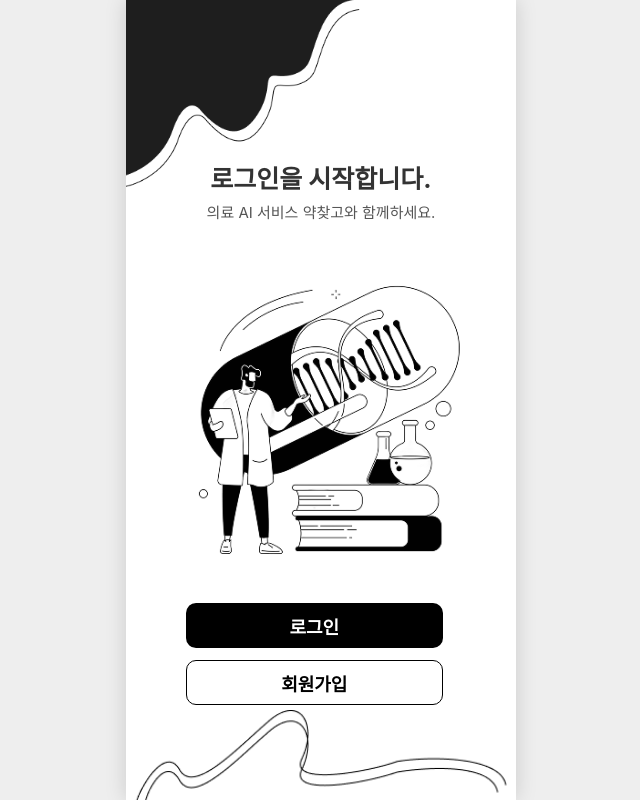
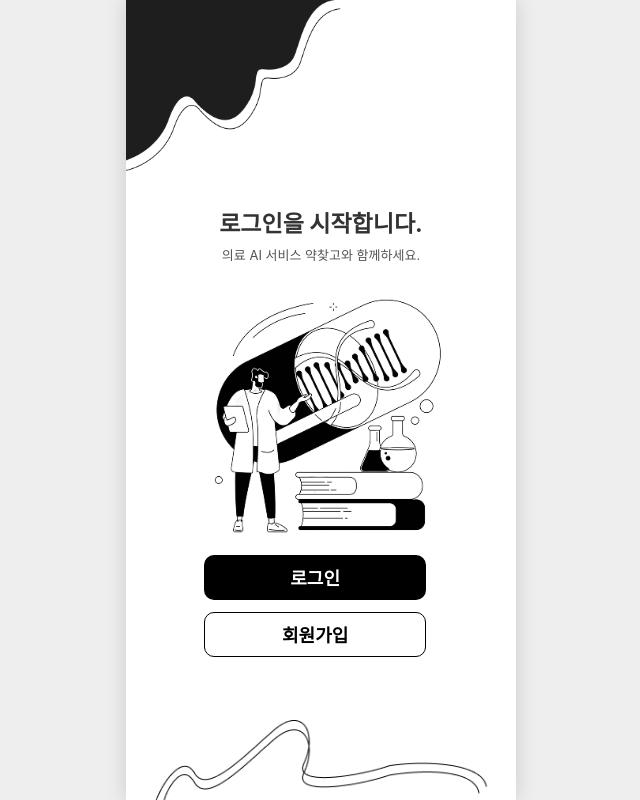
Before and after one commit to PARKSEONAH251/gptMedicine, a React (Create React App) app in the folder gptmedicine-web/: page /loginjoin in a window 1280 px wide. Shown: the whole page, without its empty margins (319-959 px from the left). Built offline with nearby package versions, Linux system fonts and the light colour scheme; no server answers.

Commit message:
스타일시프트 수정

```diff
--- a/gptmedicine-web/src/page/LoginJoin.css
+++ b/gptmedicine-web/src/page/LoginJoin.css
@@ -17,7 +17,7 @@
   position: absolute;
   top: 0;
   left: 0;
-  width: 60%;       /* 모바일에서도 가득 차도록 수정 */
+  width: 55%;       /* 모바일에서도 가득 차도록 수정 */
   max-width: 390px;  /* PC에서는 390px 기준 */
   z-index: 1;
   pointer-events: none;
@@ -30,7 +30,7 @@
   left: 50%;
   transform: translateX(-50%);
 
-  width: 95%;
+  width: 85%;
   max-width: 390px;
   z-index: 1;
   pointer-events: none;
@@ -38,8 +38,8 @@
 
 /* ⭐ 중앙 콘텐츠 전체 묶음 */
 .Login-content-wrapper {
-    width: 80%;
-    max-width: 270px;
+    width: 60%;
+    max-width: 260px;
     text-align: center;
     margin-top: 10%;
     z-index: 10;
@@ -50,7 +50,7 @@
 
 /* 제목 */
 .Login-welcome-text {
-    font-size: 25px;
+    font-size: 23px;
     font-weight: bold;
     margin-bottom: 12px;
     color: #333;
@@ -58,7 +58,7 @@
 
 /* 설명 */
 .Login-description-text {
-    font-size: 15px;
+    font-size: 13px;
     margin-top: -6px;
     color: #555;
 }
@@ -66,6 +66,7 @@
 /* 로고 묶음 */
 .Login-item {
     width: 100%;
+    margin-top: -20px;
     display: flex;
     justify-content: center;
 }
@@ -80,6 +81,7 @@
 .button-group {
     display: flex;
     flex-direction: column;
+     margin-top: -20px;
     gap: 12px;
 }
 
```
